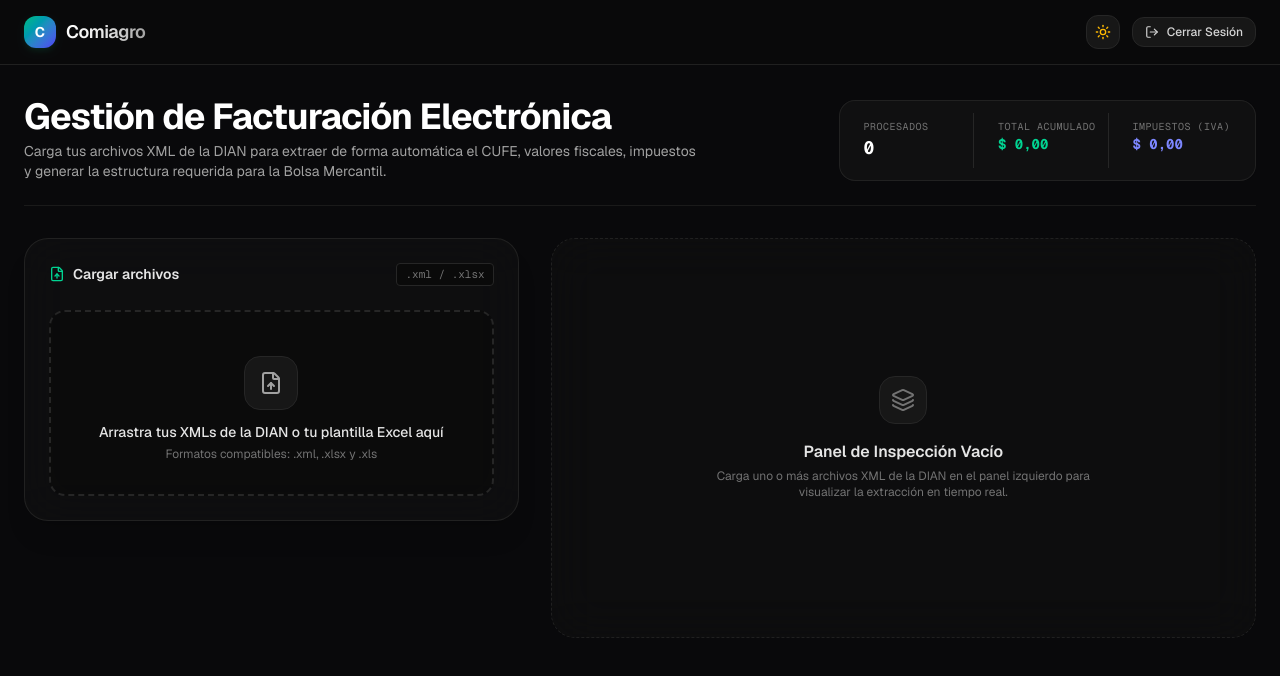
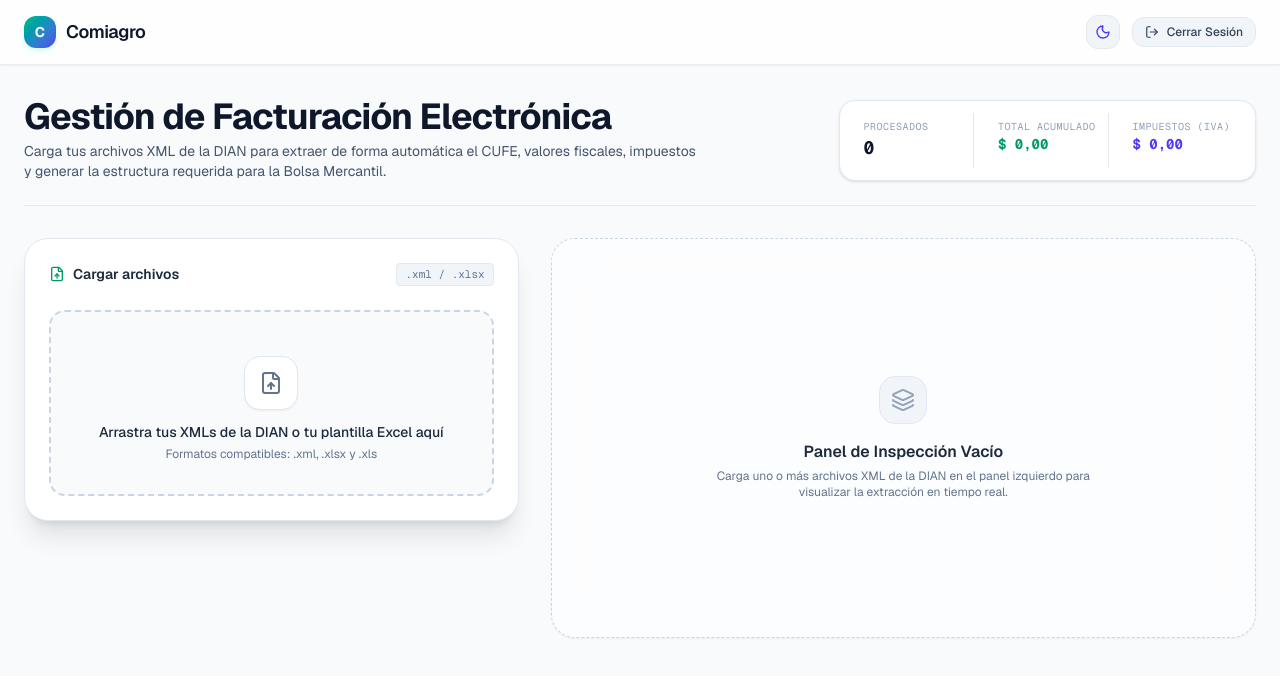
Before and after one commit to DoctorLepra/comiagro, a Next.js app in the folder frontend/: page / in a window 1280 px wide. Shown: the top 676 px of the page. Built offline with nearby package versions, Linux system fonts and the light colour scheme.

Commit message:
style: set default theme to white (light mode) across application

```diff
--- a/frontend/src/app/login/page.tsx
+++ b/frontend/src/app/login/page.tsx
@@ -6,7 +6,7 @@
 import { Loader2, Lock, Mail, AlertCircle, CheckCircle2, ShieldCheck, Sun, Moon } from "lucide-react";
 
 export default function LoginPage() {
-  const [theme, setTheme] = useState<"dark" | "light">("dark");
+  const [theme, setTheme] = useState<"dark" | "light">("light");
   const [email, setEmail] = useState("");
   const [password, setPassword] = useState("");
   const [loadingAction, setLoadingAction] = useState<"login" | "signup" | null>(null);
--- a/frontend/src/app/page.tsx
+++ b/frontend/src/app/page.tsx
@@ -28,7 +28,7 @@
 import { useRouter } from "next/navigation";
 
 export default function Home() {
-  const [theme, setTheme] = useState<"dark" | "light">("dark");
+  const [theme, setTheme] = useState<"dark" | "light">("light");
   const [files, setFiles] = useState<File[]>([]);
   const [isUploading, setIsUploading] = useState(false);
   const [results, setResults] = useState<any[]>([]);
```
